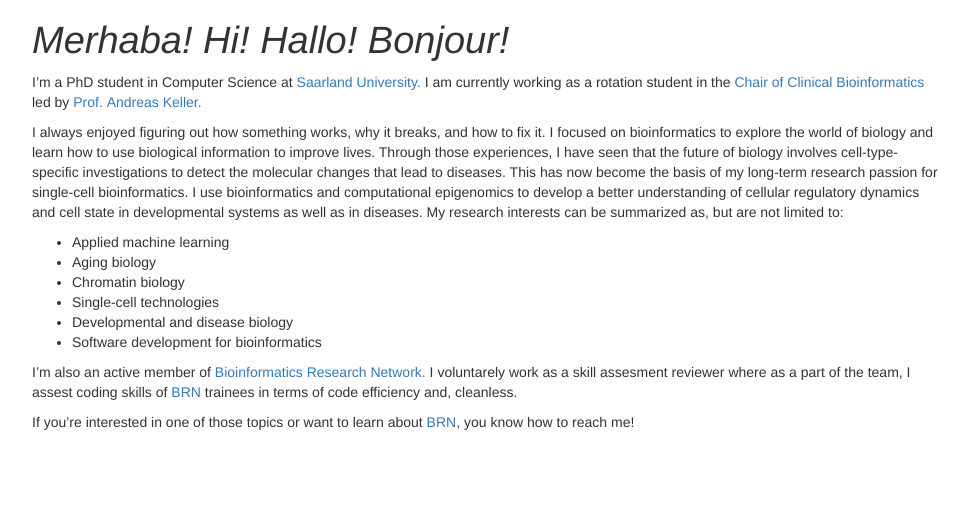
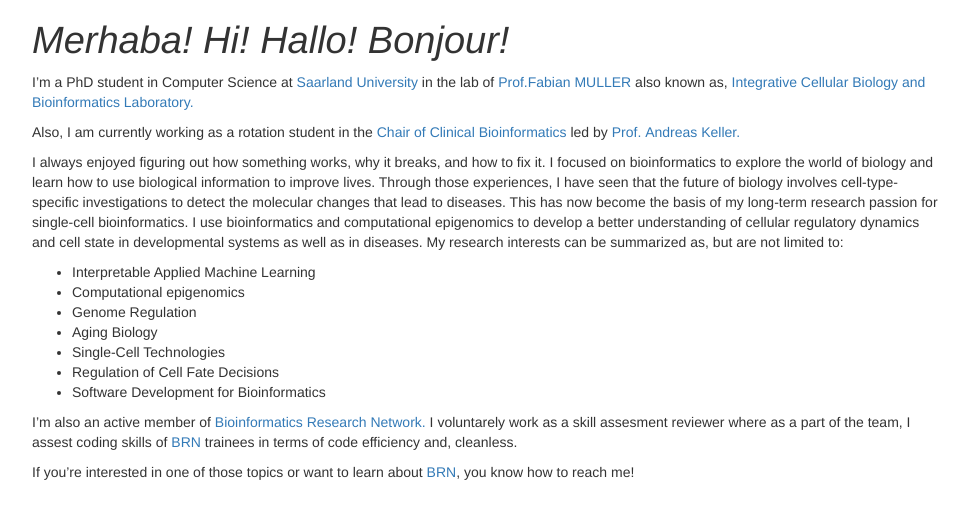
Before and after one commit to igunduz/igunduz.github.io, a Jekyll site: the page _pages/about.html, which Jekyll copies as it is, in a window 1280 px wide. Shown: the top 519 px of the page, without its empty margins (153-1120 px from the left). Built offline with Jekyll 4.4.1, drawn with Linux system fonts in a browser that asks for light colours.

Commit message:
Update about

```diff
--- a/_pages/about.html
+++ b/_pages/about.html
@@ -172,15 +172,17 @@ pre code {
 </div>
 
 
-<p>I’m a PhD student in Computer Science at <a href="https://www.uni-saarland.de/en/department/department-of-computer-science.html">Saarland University.</a> I am currently working as a rotation student in the <a href="https://www.ccb.uni-saarland.de/">Chair of Clinical Bioinformatics</a> led by <a href="https://www.ccb.uni-saarland.de/people/prof-dr-andreas-keller/">Prof. Andreas Keller.</a></p>
+<p>I’m a PhD student in Computer Science at <a href="https://www.uni-saarland.de/en/department/department-of-computer-science.html">Saarland University</a> in the lab of <a href="https://icb.uni-saarland.de/people/fabian-muller/">Prof.Fabian MULLER</a> also known as, <a href="https://icb.uni-saarland.de/">Integrative Cellular Biology and Bioinformatics Laboratory.</a></p>
+<p>Also, I am currently working as a rotation student in the <a href="https://www.ccb.uni-saarland.de/">Chair of Clinical Bioinformatics</a> led by <a href="https://www.ccb.uni-saarland.de/people/prof-dr-andreas-keller/">Prof. Andreas Keller.</a></p>
 <p>I always enjoyed figuring out how something works, why it breaks, and how to fix it. I focused on bioinformatics to explore the world of biology and learn how to use biological information to improve lives. Through those experiences, I have seen that the future of biology involves cell-type-specific investigations to detect the molecular changes that lead to diseases. This has now become the basis of my long-term research passion for single-cell bioinformatics. I use bioinformatics and computational epigenomics to develop a better understanding of cellular regulatory dynamics and cell state in developmental systems as well as in diseases. My research interests can be summarized as, but are not limited to:</p>
 <ul>
-<li>Applied machine learning</li>
-<li>Aging biology</li>
-<li>Chromatin biology</li>
-<li>Single-cell technologies</li>
-<li>Developmental and disease biology</li>
-<li>Software development for bioinformatics</li>
+<li>Interpretable Applied Machine Learning</li>
+<li>Computational epigenomics</li>
+<li>Genome Regulation</li>
+<li>Aging Biology</li>
+<li>Single-Cell Technologies</li>
+<li>Regulation of Cell Fate Decisions</li>
+<li>Software Development for Bioinformatics</li>
 </ul>
 <p>I’m also an active member of <a href="https://www.bio-net.dev/">Bioinformatics Research Network.</a> I voluntarely work as a skill assesment reviewer where as a part of the team, I assest coding skills of <a href="https://www.bio-net.dev/">BRN</a> trainees in terms of code efficiency and, cleanless.</p>
 <p>If you’re interested in one of those topics or want to learn about <a href="https://www.bio-net.dev/">BRN</a>, you know how to reach me!</p>
```
Also changed, not shown: _pages/about.md (+11 -7 lines).
